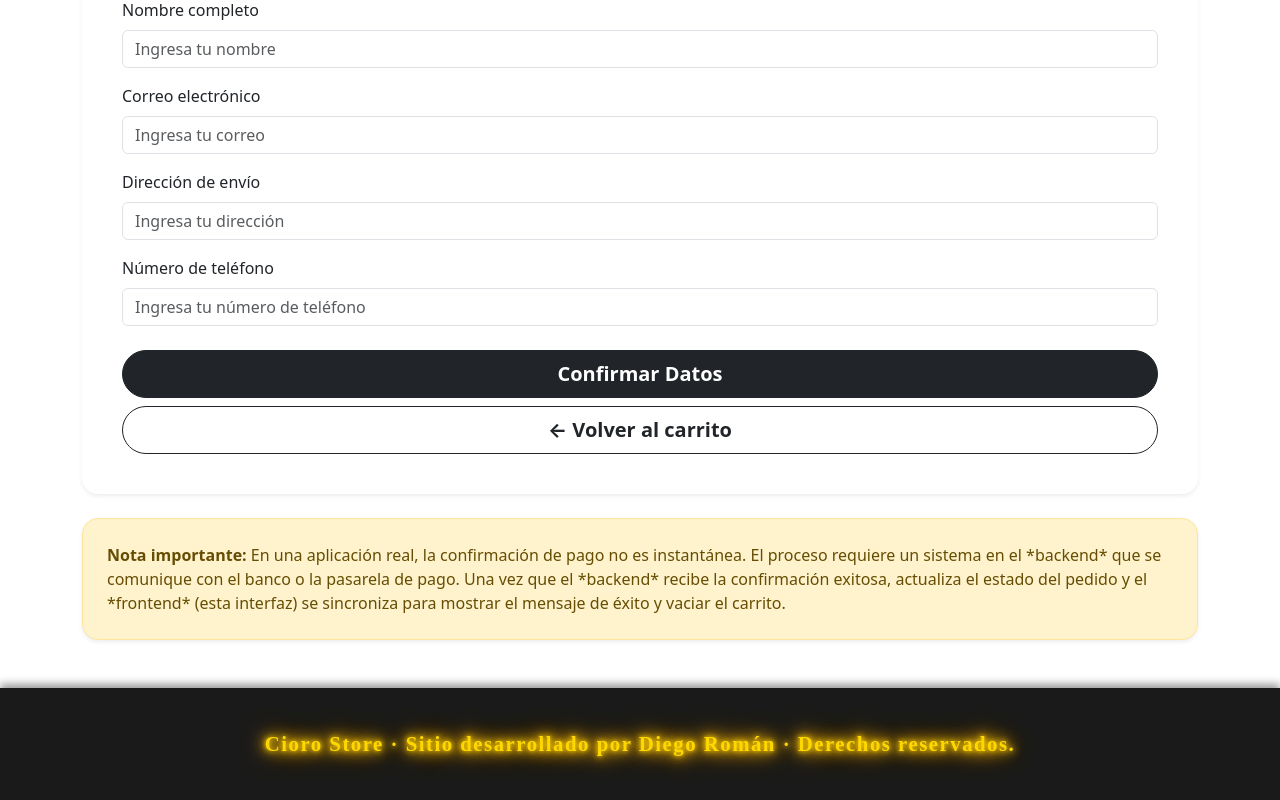
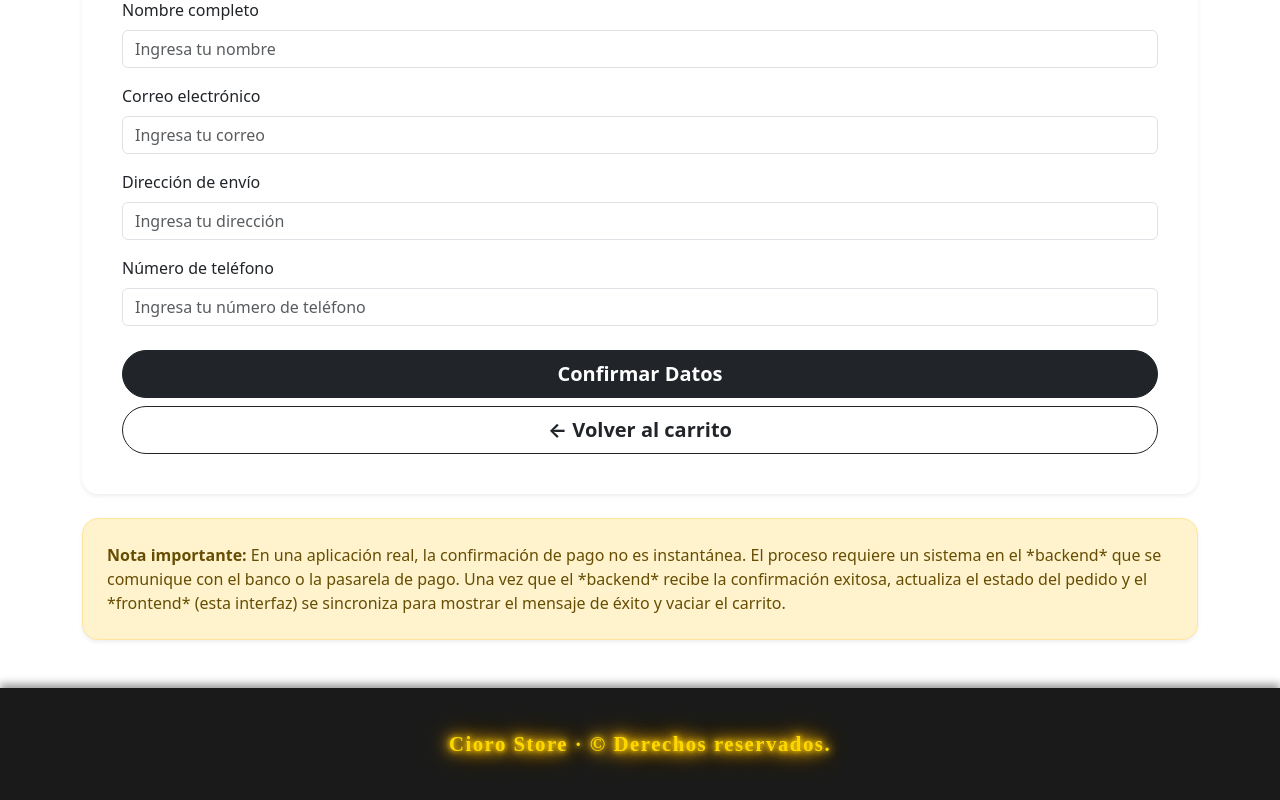
Before and after one commit to diegoroman666/desbordadostore, a React (Vite) app: page /confirmacion in a window 1280 px wide. Shown: the part 282-1082 px from the top of the page. Built offline with nearby package versions, Linux system fonts and the light colour scheme; a web font is replaced by a local one.

Commit message:
eight.7updatee

```diff
--- a/src/components/Footer.jsx
+++ b/src/components/Footer.jsx
@@ -7,7 +7,7 @@ const Footer = () => {
     <footer className="footer">
       <div className="footer-content">
         <p className="footer-text">
-          Cioro Store · Sitio desarrollado por Diego Román · Derechos reservados.
+          Cioro Store · © Derechos reservados.
         </p>
       </div>
 
```
